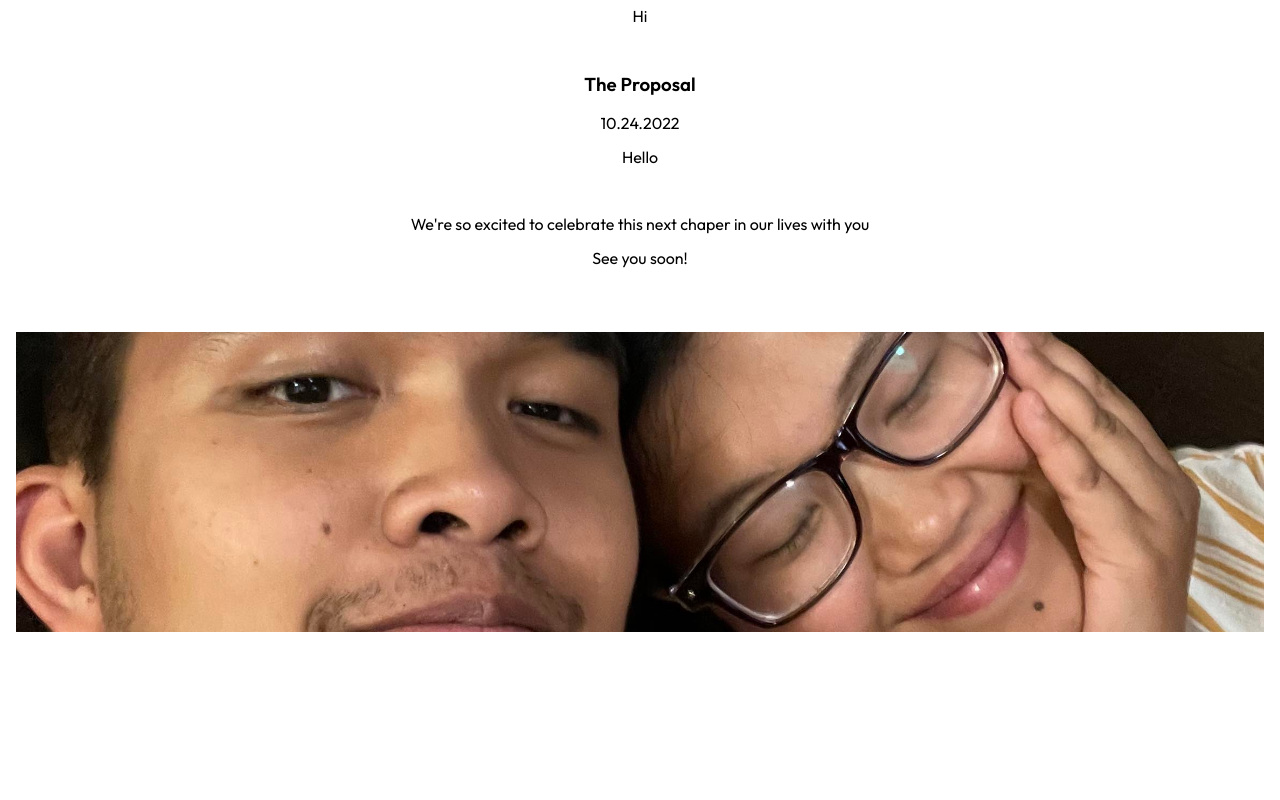
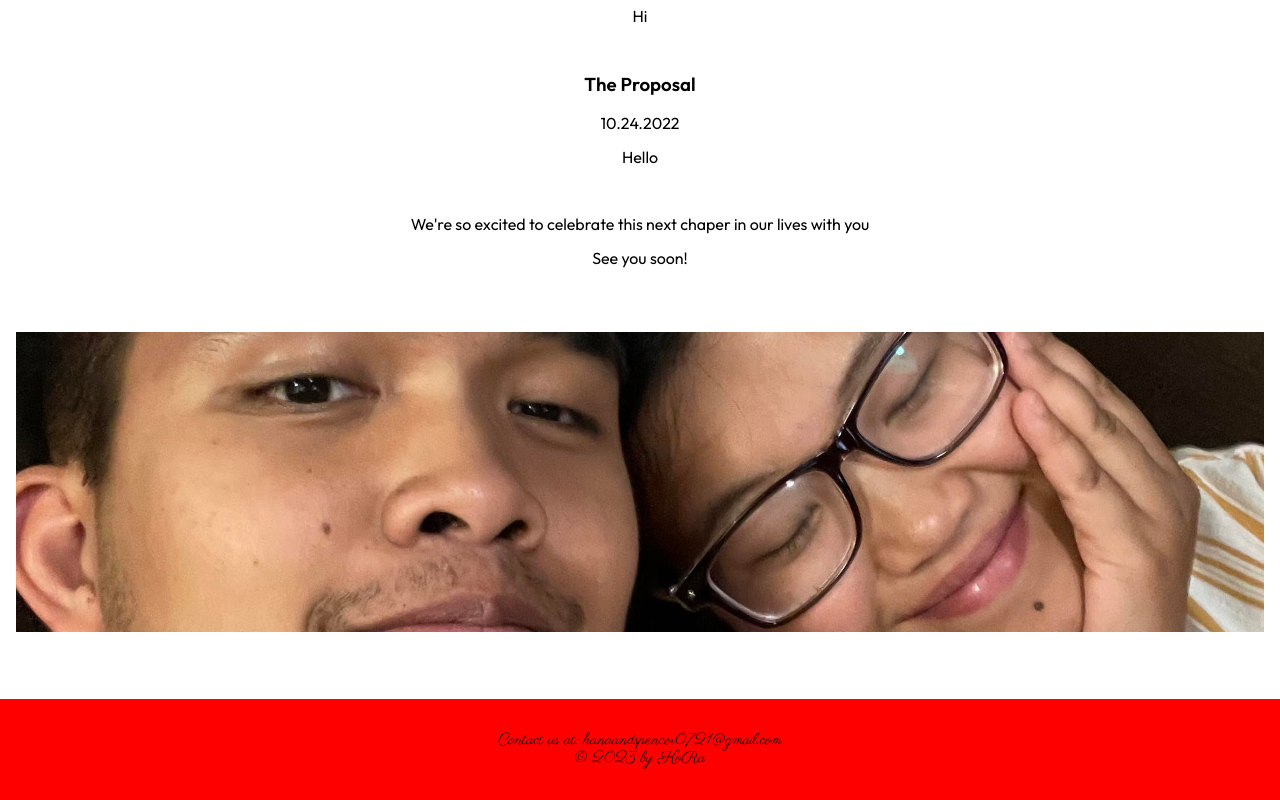
Before and after one commit to spencer-rafada/wedding-website, a React (Vite) app: page / in a window 1280 px wide. Shown: the part 1056-1856 px from the top of the page. Before the commit the page ends 1707 px from the top, so only its background shows below. Built offline with nearby package versions, Linux system fonts and the light colour scheme.

Commit message:
added footer and registry

```diff
--- /dev/null
+++ b/src/components/Footer.jsx
@@ -0,0 +1,10 @@
+import React from 'react';
+
+export default function Footer() {
+  return (
+    <footer>
+      <p>Contact us at: hanaandspencer0721@gmail.com</p>
+      <p>&copy; 2023 by KoRa</p>
+    </footer>
+  );
+}
--- a/src/routes/Registry/Registry.jsx
+++ b/src/routes/Registry/Registry.jsx
@@ -1,5 +1,10 @@
 import React from 'react';
 
 export default function Registry() {
-  return <div>Registry</div>;
+  return (
+    <main>
+      <h1>We are registered on Zola!</h1>
+      <a href={`https://www.zola.com/registry/spencerandhana`}>Zola</a>
+    </main>
+  );
 }
--- a/src/routes/root.jsx
+++ b/src/routes/root.jsx
@@ -1,6 +1,7 @@
 import React from 'react';
 import { Outlet } from 'react-router-dom';
 import Navbar from '../components/Navbar';
+import Footer from '../components/Footer';
 import 'normalize.css';
 import '../styles/styles.css';
 import FlowerHeader from '../assets/top-header-on-white.jpg';
@@ -16,6 +17,7 @@ export default function Root() {
       {/* <div className='flowerFooter'>
         <img src={FlowerHeader} alt={`Flower Footer`}></img>
       </div> */}
+      <Footer />
     </>
   );
 }
--- a/src/styles/styles.css
+++ b/src/styles/styles.css
@@ -24,4 +24,15 @@ header ul {
 header ul li a {
   text-decoration: none;
   color: red;
+}
+
+footer {
+  text-align: center;
+  padding: 2rem;
+  margin-top: 3rem;
+  background-color: red;
+}
+footer p {
+  font-family: 'Parisienne', cursive;
+  margin: 0;
 } /*# sourceMappingURL=styles.css.map */
--- a/src/styles/styles.scss
+++ b/src/styles/styles.scss
@@ -34,6 +34,17 @@ header {
 //   z-index: -99;
 //   top: 30%;
 //   img {
-//     width: 100%;
+//     width: 150%;
 //   }
 // }
+
+footer {
+  text-align: center;
+  padding: 2rem;
+  margin-top: 3rem;
+  background-color: red;
+  p {
+    font-family: 'Parisienne', cursive;
+    margin: 0;
+  }
+}
```
Also changed, not shown: 1 other file (tests, documents, lock files or other folders).
